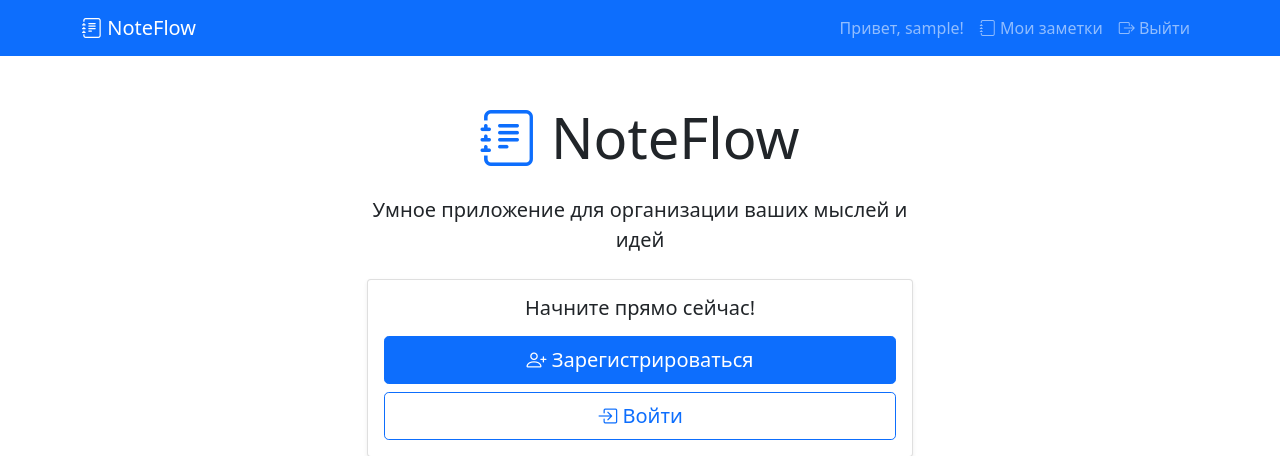
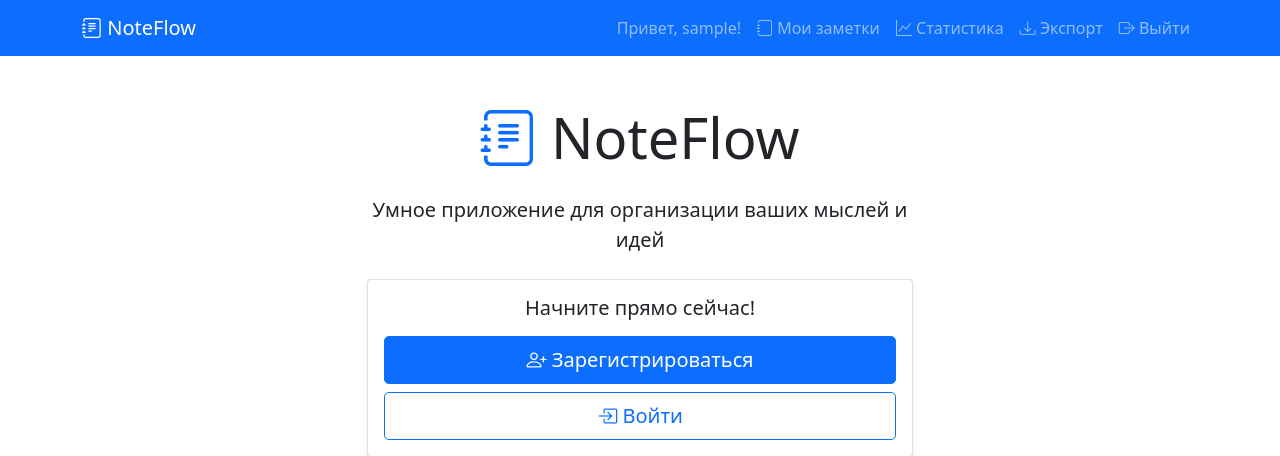
Before and after one commit to chursinaelizaveta2008/NoteFlow, a Flask app: page / in a window 1280 px wide. Shown: the top 456 px of the page. Run offline with Flask 3, Linux system fonts and the light colour scheme; the visitor is signed in with stand-in values (Sample User, id 1).

Commit message:
Update base.html

```diff
--- a/templates/base.html
+++ b/templates/base.html
@@ -36,10 +36,16 @@
                     <a class="nav-link" href="{{ url_for('dashboard') }}">
                         <i class="bi bi-journal"></i> Мои заметки
                     </a>
+                    <a class="nav-link" href="{{ url_for('stats_page') }}">
+                        <i class="bi bi-graph-up"></i> Статистика
+                    </a>
+                    <a class="nav-link" href="{{ url_for('export_notes') }}">
+                        <i class="bi bi-download"></i> Экспорт
+                    </a>
                     <a class="nav-link" href="{{ url_for('logout') }}">
                         <i class="bi bi-box-arrow-right"></i> Выйти
                     </a>
-                </div>
+               </div>
             {% else %}
                 <div class="navbar-nav ms-auto">
                     <a class="nav-link" href="{{ url_for('login') }}">Вход</a>
```
